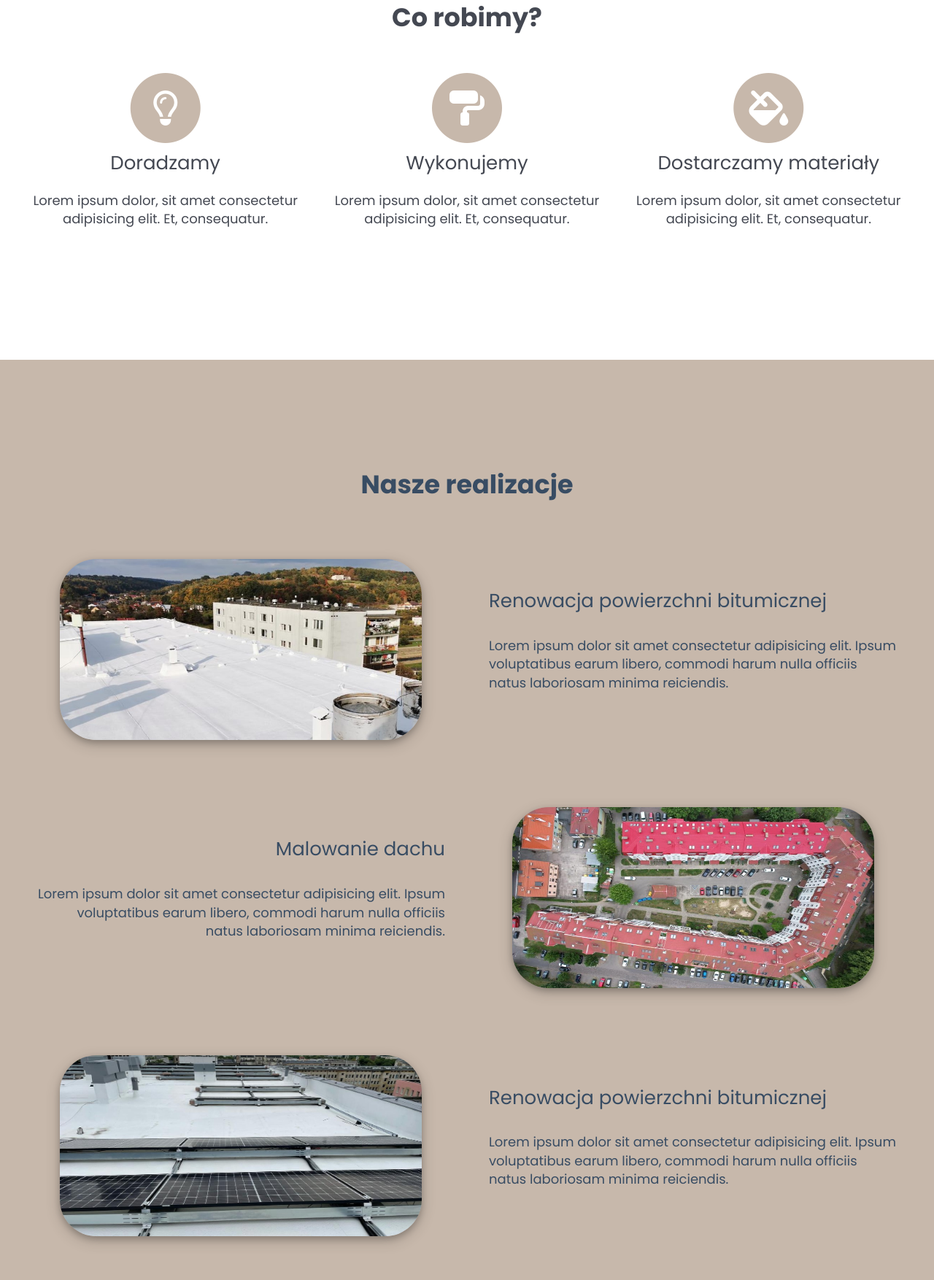
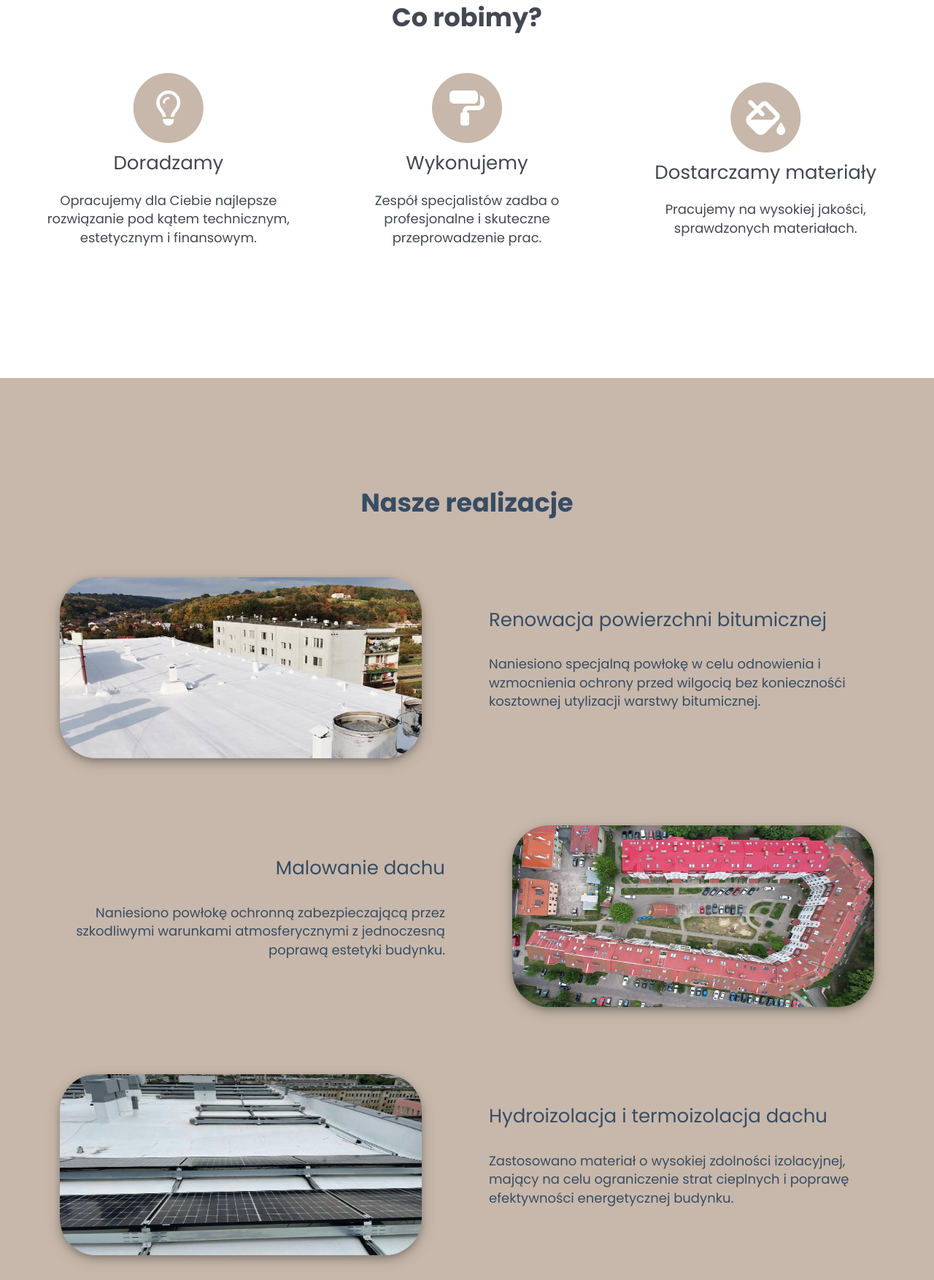
Before and after one commit to cwojdzinskaaleksandra/company, a plain HTML site: page index.html in a window 1280 px wide. Shown: the part 867-2621 px from the top of the page at 73% size. Drawn offline with Linux system fonts and the light colour scheme.

Commit message:
data update

```diff
--- a/css/utilities.css
+++ b/css/utilities.css
@@ -52,6 +52,8 @@
 
 .flex-items>div {
     padding: 20px;
+    width: 33%;
+    min-width: 300px
 }
 
 /* Flex columns */
--- a/index.html
+++ b/index.html
@@ -55,7 +55,8 @@
                     </div>
                     <div>
                         <h3>Doradzamy</h3>
-                        <p>Lorem ipsum dolor, sit amet consectetur adipisicing elit. Et, consequatur.</p>
+                        <p>Opracujemy dla Ciebie najlepsze rozwiązanie pod kątem technicznym, estetycznym i finansowym.
+                        </p>
                     </div>
                 </div>
                 <div>
@@ -67,7 +68,7 @@
                     </div>
                     <div>
                         <h3>Wykonujemy</h3>
-                        <p>Lorem ipsum dolor, sit amet consectetur adipisicing elit. Et, consequatur.</p>
+                        <p>Zespół specjalistów zadba o profesjonalne i skuteczne przeprowadzenie prac.</p>
                     </div>
                 </div>
                 <div>
@@ -79,7 +80,7 @@
                     </div>
                     <div>
                         <h3>Dostarczamy materiały</h3>
-                        <p>Lorem ipsum dolor, sit amet consectetur adipisicing elit. Et, consequatur.</p>
+                        <p>Pracujemy na wysokiej jakości, sprawdzonych materiałach. </p>
                     </div>
                 </div>
             </div>
@@ -99,8 +100,8 @@
                     <div class="column">
                         <div class="column-2 bg-light">
                             <h3>Renowacja powierzchni bitumicznej</h3>
-                            <p>Lorem ipsum dolor sit amet consectetur adipisicing elit. Ipsum voluptatibus earum libero,
-                                commodi harum nulla officiis natus laboriosam minima reiciendis.</p>
+                            <p>Naniesiono specjalną powłokę w celu odnowienia i wzmocnienia ochrony przed wilgocią bez
+                                koniecznośći kosztownej utylizacji warstwy bitumicznej.</p>
 
                         </div>
                     </div>
@@ -117,8 +118,8 @@
                     <div class="column">
                         <div class="column-2 bg-light">
                             <h3>Malowanie dachu</h3>
-                            <p>Lorem ipsum dolor sit amet consectetur adipisicing elit. Ipsum voluptatibus earum libero,
-                                commodi harum nulla officiis natus laboriosam minima reiciendis.</p>
+                            <p>Naniesiono powłokę ochronną zabezpieczającą przez szkodliwymi warunkami atmosferycznymi z
+                                jednoczesną poprawą estetyki budynku.</p>
                         </div>
                     </div>
                 </div>
@@ -133,9 +134,9 @@
                     </div>
                     <div class="column">
                         <div class="column-2 bg-light">
-                            <h3>Renowacja powierzchni bitumicznej</h3>
-                            <p>Lorem ipsum dolor sit amet consectetur adipisicing elit. Ipsum voluptatibus earum libero,
-                                commodi harum nulla officiis natus laboriosam minima reiciendis.</p>
+                            <h3>Hydroizolacja i termoizolacja dachu</h3>
+                            <p>Zastosowano materiał o wysokiej zdolności izolacyjnej, mający na celu ograniczenie strat
+                                cieplnych i poprawę efektywności energetycznej budynku.</p>
 
                         </div>
                     </div>
@@ -191,8 +192,8 @@
                                     <i class="fa fa-circle fa-stack-2x icon-background"></i>
                                     <i class="fa-solid fa-phone fa-stack-1x icon-color"></i>
                                 </span>
-                                <a href="tel:+48100200300">
-                                    <h3>+48 100 200 300</h3>
+                                <a href="tel:+48501686912">
+                                    <h3>+48 501 686 912</h3>
                                 </a>
                             </div>
 
@@ -202,7 +203,7 @@
                                     <i class="fa-solid fa-envelope fa-stack-1x icon-color"></i>
                                 </span>
                                 <a href="mailto:mail@gmail.com">
-                                    <h3>kontakt@powloki.pl</h3>
+                                    <h3>kontakt@powloki.net</h3>
                                 </a>
                             </div>
 
```
